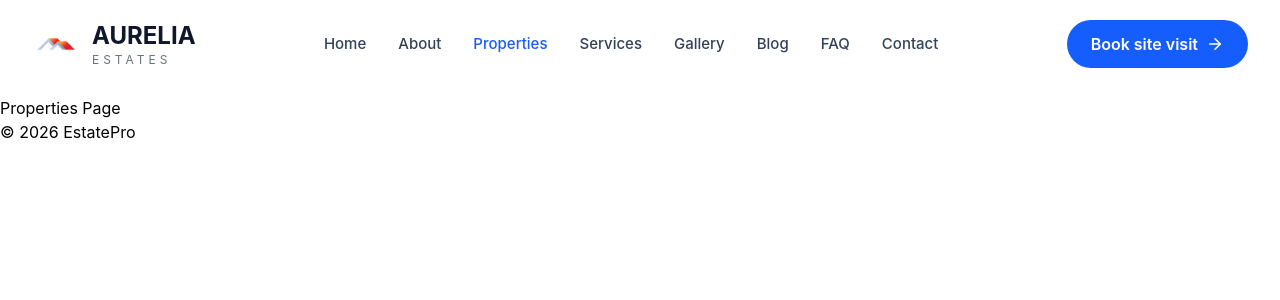
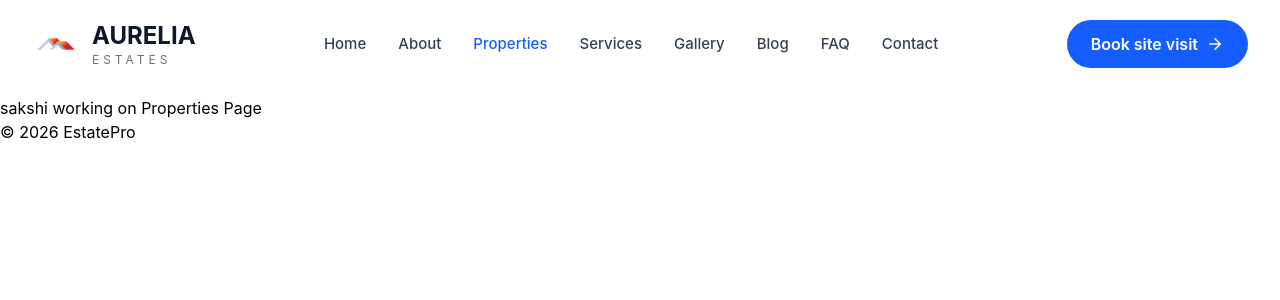
Before and after one commit to Amey5328/real-estate-company, a React (Vite) app: page /properties in a window 1280 px wide. Shown: the top 300 px of the page. Built offline with nearby package versions, Linux system fonts and the light colour scheme.

Commit message:
properties page updated 2

```diff
--- a/src/pages/Properties/Properties.jsx
+++ b/src/pages/Properties/Properties.jsx
@@ -1,5 +1,5 @@
 const Properties = () => {
-  return <h1>Properties Page</h1>;
+  return <h1>sakshi working on Properties Page</h1>;
 };
 
 export default Properties;
```
